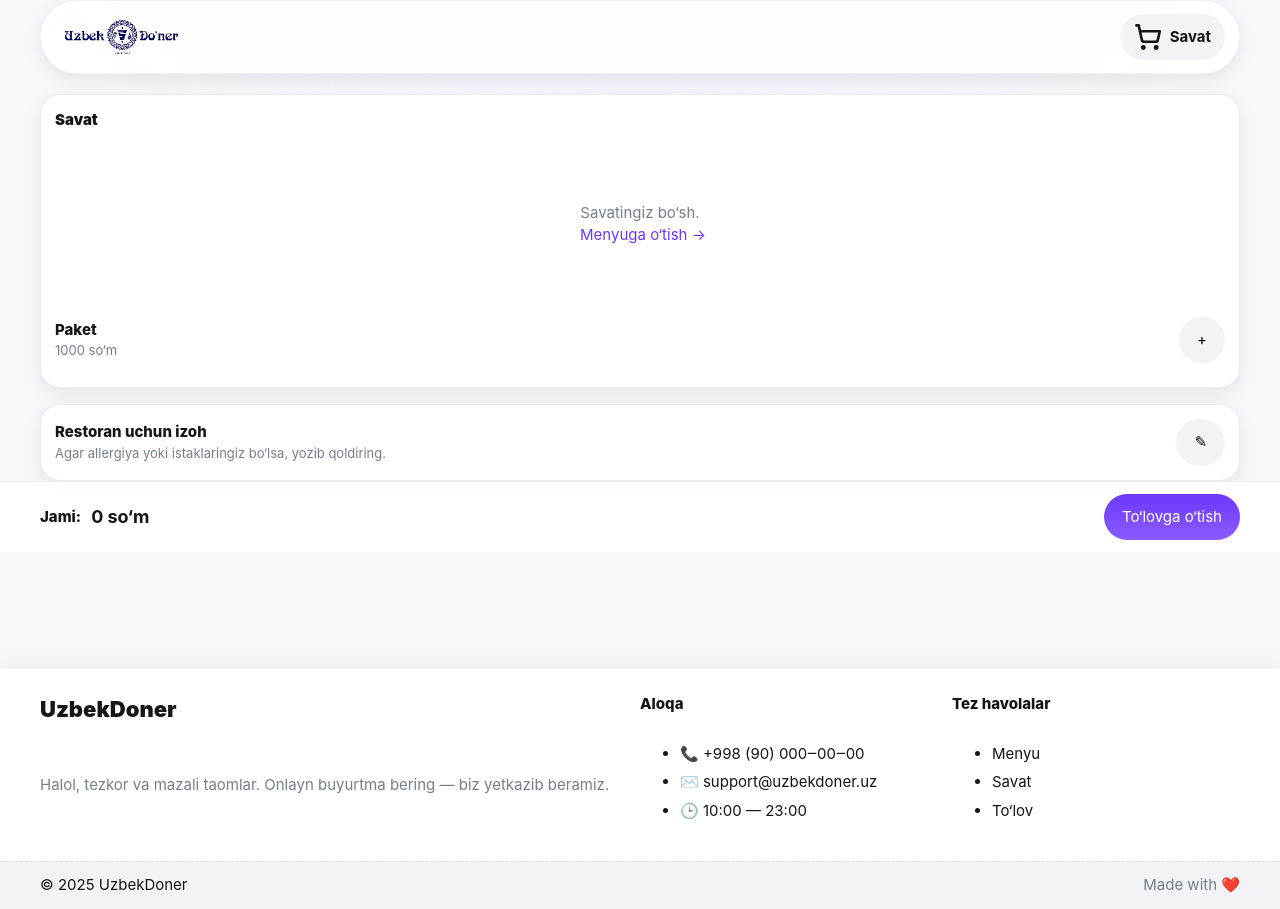
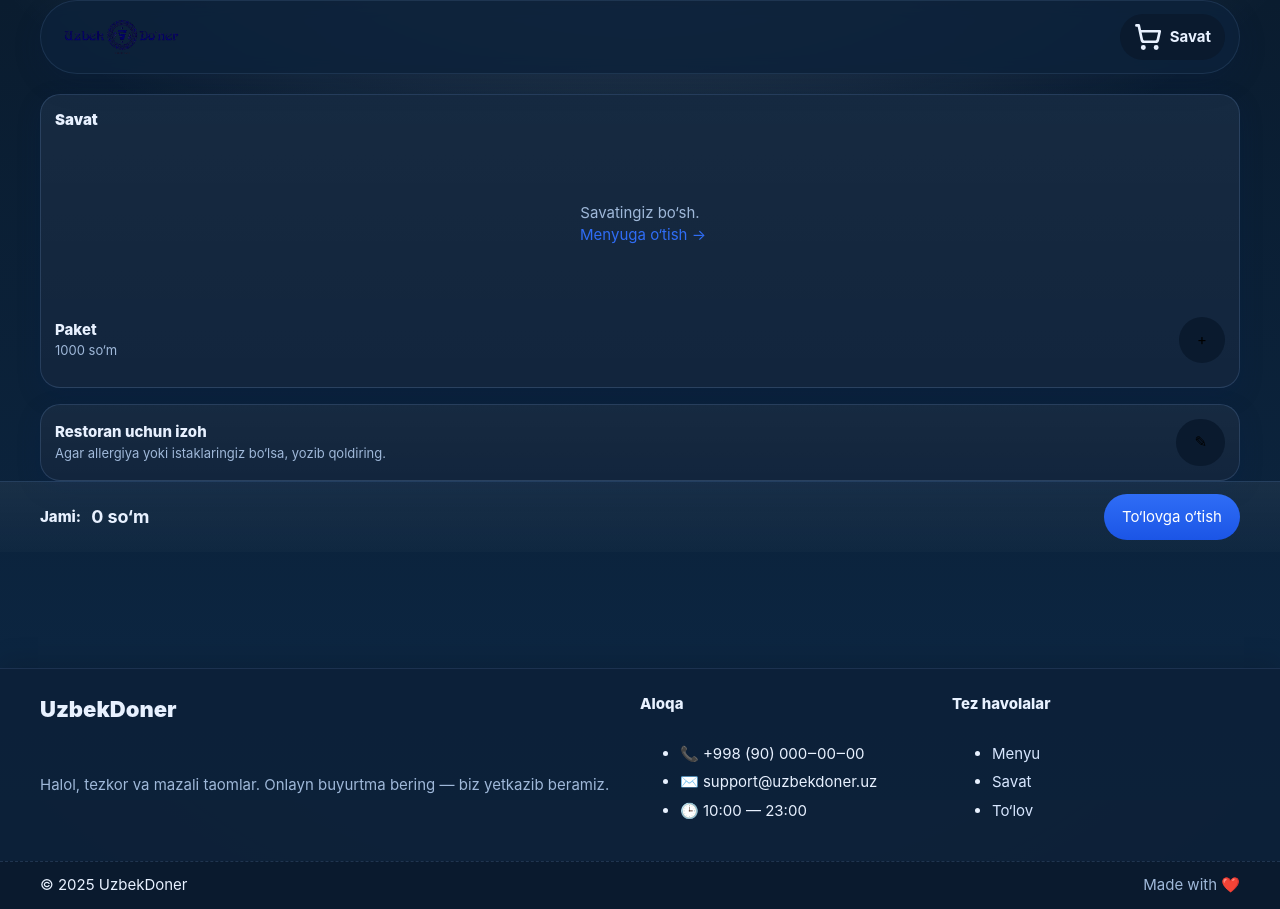
Before and after one commit to Umrzoq993/uzbek-doner-web, a React (Vite) app: page /cart in a window 1280 px wide. Built offline with nearby package versions, Linux system fonts and the light colour scheme.

Commit message:
Update styles in _variables.scss and base.scss for improved theming and layout consistency

```diff
--- a/src/styles/_variables.scss
+++ b/src/styles/_variables.scss
@@ -1,20 +1,30 @@
+// src/styles/_variables.scss
 :root {
-  --brand: #6c38ff;
-  --brand-2: #8b5cff;
-  --bg: #f7f8fb;
-  --surface: #fff;
-  --surface-2: #f2f3f7;
-  --line: rgba(18, 20, 30, 0.08);
+  /* Brand (cobalt) */
+  --brand: #2f6df6;
+  --brand-2: #1b55e6;
 
-  --fg: #14161a;
-  --muted: #757f8b;
+  /* Backgrounds (navy gradient) */
+  --bg: linear-gradient(180deg, #0a1c2f 0%, #0c2744 100%);
+  --surface: #0d2139; /* glass cards */
+  --surface-2: #0a1a2e; /* darker layer */
+  --line: rgba(150, 190, 255, 0.16);
 
+  /* Text */
+  --fg: #e8f1ff;
+  --text: #d8e7ff;
+  --muted: #9fb8d9;
+
+  /* Radiuses & shadows used by mixins/components */
   --r-s: 12px;
   --r-m: 16px;
   --r-l: 22px;
-  --shadow-1: 0 6px 18px rgba(17, 21, 33, 0.08);
-  --shadow-2: 0 16px 48px rgba(17, 21, 33, 0.12);
 
+  /* Stronger, cool-toned shadows for glass theme */
+  --shadow-1: 0 8px 22px rgba(8, 34, 74, 0.28);
+  --shadow-2: 0 14px 40px rgba(30, 80, 200, 0.18);
+
+  /* Font sizes */
   --fs-1: clamp(18px, 1.3vw, 20px);
   --fs-2: 15px;
   --fs-3: 13px;
--- a/src/styles/base.scss
+++ b/src/styles/base.scss
@@ -1,3 +1,4 @@
+// src/styles/base.scss
 @use "./_variables.scss";
 @use "./_reset.scss";
 @use "sass:map";
@@ -36,11 +37,19 @@
   top: $top;
   z-index: $z;
 }
+/* Glassy surface */
 @mixin card-surface($r: 20px) {
-  background: var(--surface);
+  background: linear-gradient(
+      180deg,
+      rgba(255, 255, 255, 0.04),
+      rgba(255, 255, 255, 0.02)
+    ),
+    var(--surface);
   border: 1px solid var(--line);
   border-radius: $r;
   box-shadow: var(--shadow-1);
+  backdrop-filter: saturate(140%) blur(8px);
+  -webkit-backdrop-filter: saturate(140%) blur(8px);
 }
 @mixin pill($bg: var(--surface-2), $bd: var(--line)) {
   border: 1px solid $bd;
@@ -71,20 +80,23 @@
   animation: shimmer 1.2s infinite;
 }
 
-/* tokens */
+/* tokens (layout-only) */
 :root {
   --r-s: 12px;
   --r-m: 16px;
   --r-l: 20px;
-  --shadow-soft: 0 6px 18px rgba(0, 0, 0, 0.08);
-  --shadow-hover: 0 10px 28px rgba(0, 0, 0, 0.12);
+
+  /* ko‘k temaga mos soyalar */
+  --shadow-soft: 0 10px 28px rgba(10, 30, 70, 0.2);
+  --shadow-hover: 0 14px 36px rgba(24, 64, 180, 0.28);
+
   --paybar-h: 72px;
 
   /* layers */
   --z-header: 1000;
   --z-catbar: 950;
   --z-fab: 1200;
-  --z-modal: 4000; /* NEW: modal har doim ustida */
+  --z-modal: 4000;
 
   /* sizes */
   --header-h: 64px; /* desktop fallback */
@@ -111,7 +123,7 @@
 body {
   background: radial-gradient(
       1200px 700px at 50% -200px,
-      #eef0ff,
+      rgba(220, 235, 255, 0.25),
       transparent 60%
     ),
     var(--bg);
@@ -143,14 +155,11 @@
    Header (mobile: static; desktop: fixed)
 ------------------------------*/
 .header {
-  /* mobile: static bubble */
   position: static;
   @include container;
   margin-bottom: var(--header-gap);
   border-radius: 999px;
   @include card-surface(999px);
-  backdrop-filter: saturate(140%) blur(8px);
-  -webkit-backdrop-filter: saturate(140%) blur(8px);
   background: color-mix(in oklab, var(--surface) 88%, transparent);
   border-color: color-mix(in oklab, var(--line) 70%, transparent);
   box-shadow: var(--shadow-soft);
@@ -164,7 +173,6 @@
     min-height: var(--header-h);
   }
 
-  /* desktop: fixed center */
   @include up(md) {
     position: fixed;
     top: env(safe-area-inset-top, 0px);
@@ -270,7 +278,7 @@
   margin: 12px auto 18px;
   border-radius: 24px;
   overflow: hidden;
-  background: linear-gradient(135deg, #ffe08a, #ffb1b1);
+  background: linear-gradient(135deg, #0e2340 0%, #16345a 100%);
   border: 1px solid var(--line);
   box-shadow: var(--shadow-2);
 
@@ -548,7 +556,7 @@
     @include gradient-brand;
     color: #fff;
     &:hover {
-      box-shadow: 0 10px 22px rgba(124, 58, 237, 0.25);
+      box-shadow: 0 10px 22px rgba(47, 109, 246, 0.25);
     }
   }
   &:active {
@@ -557,7 +565,7 @@
 }
 .btn--primary.is-pop {
   transform: scale(1.06);
-  box-shadow: 0 16px 28px rgba(124, 58, 237, 0.28);
+  box-shadow: 0 16px 28px rgba(47, 109, 246, 0.32);
 }
 
 /* -----------------------------
@@ -744,8 +752,8 @@
   padding: 12px 14px;
   background: linear-gradient(
     180deg,
-    rgba(255, 255, 255, 0.92),
-    rgba(255, 255, 255, 0.98)
+    rgba(255, 255, 255, 0.06),
+    rgba(255, 255, 255, 0.02)
   );
   border-top: 1px solid var(--line);
 }
@@ -759,7 +767,7 @@
 .progress {
   height: 6px;
   border-radius: 999px;
-  background: #eceef3;
+  background: rgba(180, 200, 255, 0.1);
   overflow: hidden;
   &__bar {
     height: 100%;
@@ -773,7 +781,6 @@
    Catbar (mobile: top; desktop: header ostida)
 ------------------------------*/
 .catbar {
-  /* MOBILE: eng tepaga yopishsin */
   @include sticky(env(safe-area-inset-top, 0px), var(--z-catbar));
   @include card-surface(999px);
   @include container;
@@ -781,7 +788,6 @@
   margin: 12px auto;
   padding: 6px;
 
-  /* DESKTOP: header + gap ostida pin */
   @include up(md) {
     top: calc(
       env(safe-area-inset-top, 0px) + var(--header-h) + var(--header-gap)
@@ -807,7 +813,7 @@
     height: calc(100% - 12px);
     border-radius: 999px;
     @include gradient-brand;
-    box-shadow: 0 8px 20px rgba(124, 58, 237, 0.25);
+    box-shadow: 0 8px 20px rgba(47, 109, 246, 0.3);
     transition: left 0.34s cubic-bezier(0.22, 1, 0.36, 1),
       width 0.34s cubic-bezier(0.22, 1, 0.36, 1);
     z-index: 0;
@@ -923,8 +929,7 @@
   box-shadow: var(--shadow-2);
 }
 
-/* MOBILE: ScrollTop FAB chapida, bir xil pastki offset */
-/* Default: mobil keng ekranlarda scrolltop savatchaning CHAPida */
+/* MOBILE: ScrollTop joylashuvi */
 @include down(md) {
   .scrolltop {
     right: calc(var(--fab-gap) + var(--fab-size) + 12px);
@@ -933,8 +938,7 @@
     );
   }
 }
-
-/* Juda tor ekranlar (<= 380px): scrolltop savatchaning OSTIDA */
+/* Juda tor ekranlar (<= 380px): scrolltop savatchaning ostida */
 @media (max-width: 380px) {
   .scrolltop {
     right: var(--fab-gap);
@@ -996,7 +1000,7 @@
   margin-top: 28px;
   background: color-mix(in oklab, var(--surface) 96%, transparent);
   border-top: 1px solid color-mix(in oklab, var(--line) 70%, transparent);
-  box-shadow: 0 -8px 24px rgba(0, 0, 0, 0.04);
+  box-shadow: 0 -8px 24px rgba(0, 0, 0, 0.12);
   position: relative;
   z-index: 1;
 
@@ -1287,7 +1291,7 @@
   place-items: center;
   @include gradient-brand;
   color: #fff;
-  box-shadow: 0 10px 28px rgba(124, 58, 237, 0.28);
+  box-shadow: 0 10px 28px rgba(47, 109, 246, 0.32);
   animation: heartbeat 1.8s ease-in-out infinite;
   will-change: transform;
 
```
